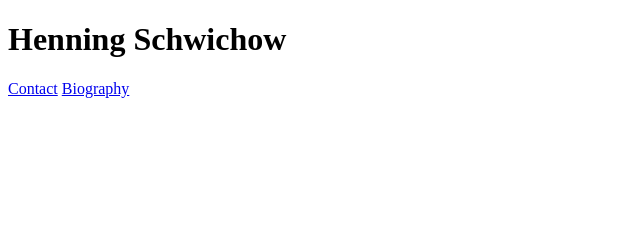
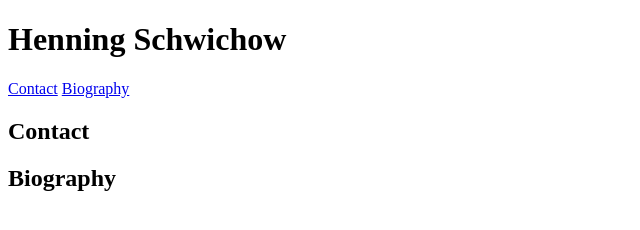
Before and after one commit to hennifant/personal-website, a plain HTML site: page index.html in a window 1280 px wide. Shown: the whole page, without its empty margins (0-640 px from the left). Drawn offline with Linux system fonts and the light colour scheme.

Commit message:
Sections

```diff
--- a/index.html
+++ b/index.html
@@ -16,8 +16,13 @@
       <a href="#biography">Biography</a>
     </nav>
   </header>
-  <section id="contacts"></section>
-  <section id="biography"></section>
+  <section id="contacts">
+    <h2>Contact</h2>
+  </section>
+  <section id="biography">
+    <h2>Biography</h2>
+  </section>
+
 </body>
 
 </html>
```
